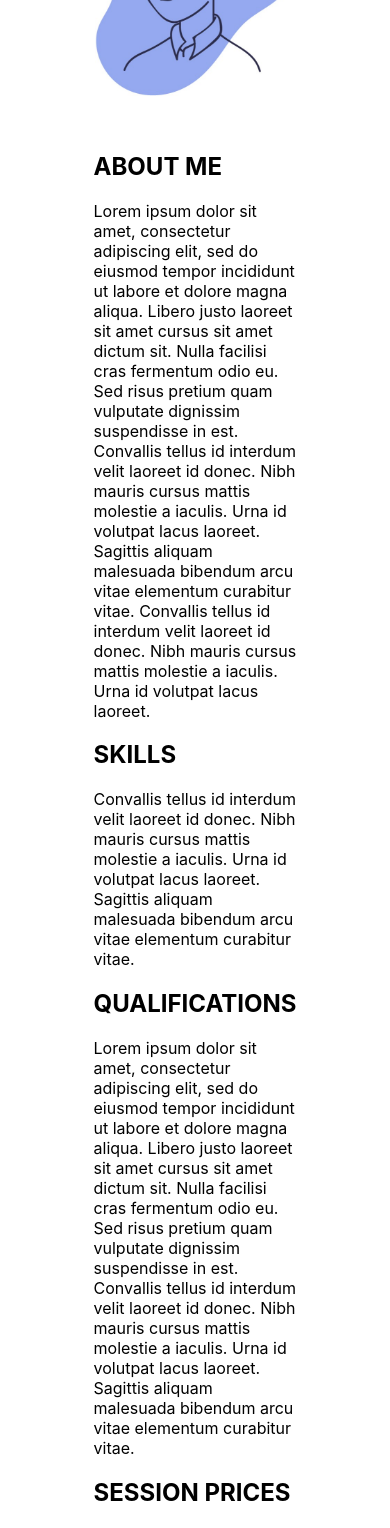
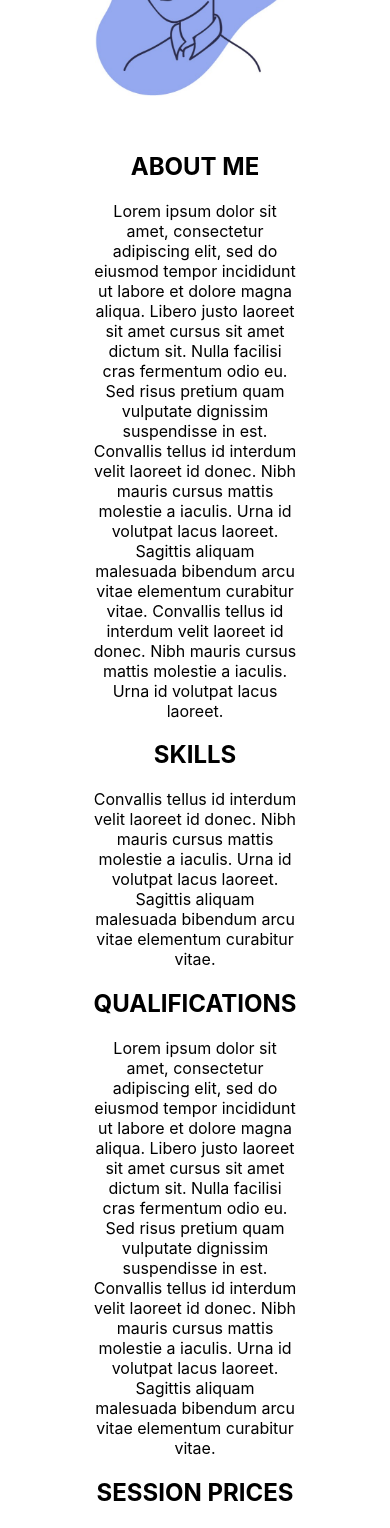
Before and after one commit to The-Collective-unimelb/CoachMate-Frontend, a React (Create React App) app: page /about-us in a window 390 px wide. Shown: the part 432-1960 px from the top of the page. Built offline with nearby package versions, Linux system fonts and the light colour scheme.

Commit message:
Css fixes

```diff
--- a/src/components/pages/CoachProfile.js
+++ b/src/components/pages/CoachProfile.js
@@ -12,7 +12,7 @@ function CoachProfile() {
           <img src={pfp} className={classes["profile-pic"]}></img>
         </div>
         <div className={classes["profile-details-column"]}>
-          <div>
+          <p>
             <h2>ABOUT ME</h2>
             Lorem ipsum dolor sit amet, consectetur adipiscing elit, sed do
             eiusmod tempor incididunt ut labore et dolore magna aliqua. Libero
@@ -24,15 +24,15 @@ function CoachProfile() {
             vitae elementum curabitur vitae. Convallis tellus id interdum velit
             laoreet id donec. Nibh mauris cursus mattis molestie a iaculis. Urna
             id volutpat lacus laoreet.
-          </div>
-          <div>
+          </p>
+          <p>
             <h2>SKILLS</h2>
             Convallis tellus id interdum velit laoreet id donec. Nibh mauris
             cursus mattis molestie a iaculis. Urna id volutpat lacus laoreet.
             Sagittis aliquam malesuada bibendum arcu vitae elementum curabitur
             vitae.
-          </div>
-          <div>
+          </p>
+          <p>
             <h2>QUALIFICATIONS</h2>
             Lorem ipsum dolor sit amet, consectetur adipiscing elit, sed do
             eiusmod tempor incididunt ut labore et dolore magna aliqua. Libero
@@ -42,8 +42,8 @@ function CoachProfile() {
             donec. Nibh mauris cursus mattis molestie a iaculis. Urna id
             volutpat lacus laoreet. Sagittis aliquam malesuada bibendum arcu
             vitae elementum curabitur vitae.
-          </div>
-          <div>
+          </p>
+          <p>
             <h2>SESSION PRICES</h2>
             <div>One-on-One Coaching 30 MINS $175</div>
             <div>One-on-One Coaching 45 MINS $250</div>
@@ -51,8 +51,8 @@ function CoachProfile() {
             <div>Team up to 15 athletes 60 MINS $500</div>
             <div>Online Mentoring 30 MINS $100</div>
             <div>Online Mentoring 45 MINS $140</div>
-          </div>
-          <div>
+          </p>
+          <p>
             <h2>REVIEWES</h2>
             Lorem ipsum dolor sit amet, consectetur adipiscing elit, sed do
             eiusmod tempor incididunt ut labore et dolore magna aliqua. Libero
@@ -62,8 +62,8 @@ function CoachProfile() {
             donec. Nibh mauris cursus mattis molestie a iaculis. Urna id
             volutpat lacus laoreet. Sagittis aliquam malesuada bibendum arcu
             vitae elementum curabitur vitae.
-          </div>
-          <div>
+          </p>
+          <p>
             <h2>CONTACT INFO</h2>
             Lorem ipsum dolor sit amet, consectetur adipiscing elit, sed do
             eiusmod tempor incididunt ut labore et dolore magna aliqua. Libero
@@ -73,7 +73,7 @@ function CoachProfile() {
             donec. Nibh mauris cursus mattis molestie a iaculis. Urna id
             volutpat lacus laoreet. Sagittis aliquam malesuada bibendum arcu
             vitae elementum curabitur vitae.
-          </div>
+          </p>
         </div>
       </div>
     </div>
--- a/src/components/pages/CoachProfile.module.css
+++ b/src/components/pages/CoachProfile.module.css
@@ -24,15 +24,20 @@
     display: flex;
     flex-direction: column;
   }
-  .profile-pic-column {
-    margin: 0 auto 30px auto;
+
+  h2 {
+    text-align: center;
+  }
+
+  p {
+    text-align: center;
   }
 
 }
 
 .profile-pic-column {
-  padding: 0 30px 0 30px;
   align-items: center;
+  margin: 0 auto 30px auto;
 }
 
 .profile-details-column {
```
